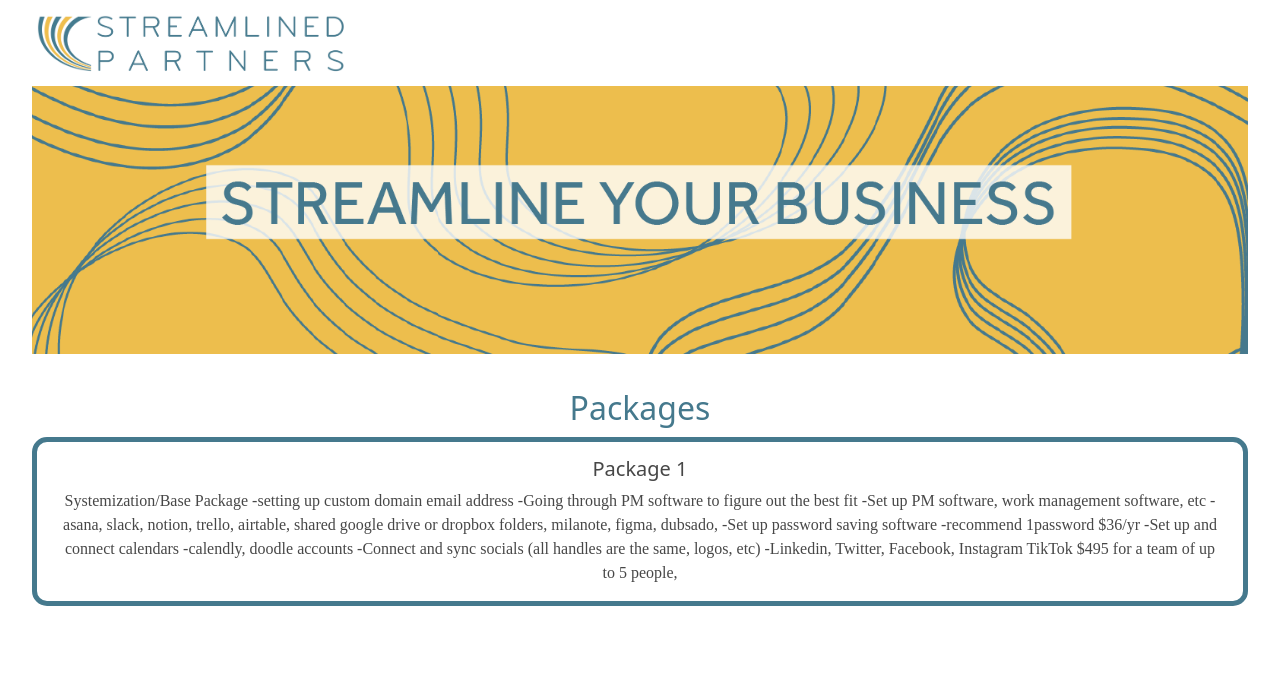
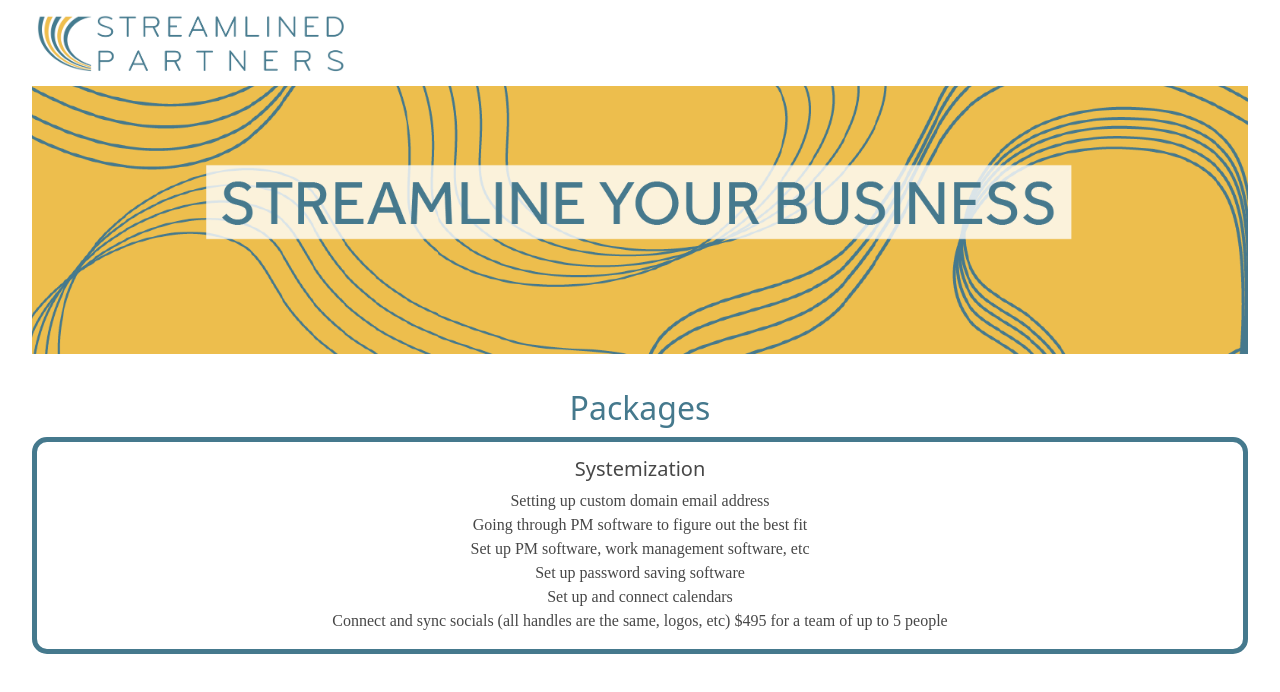
Before and after one commit to rhkearns/streamlined_1, a React (Create React App) app: page /packages in a window 1280 px wide. Shown: the top 692 px of the page. Built offline with nearby package versions, Linux system fonts and the light colour scheme; a web font is replaced by a local one.

Commit message:
package 1 details

```diff
--- a/src/pages/Packages/Packages.jsx
+++ b/src/pages/Packages/Packages.jsx
@@ -8,20 +8,16 @@ const Packages = () => {
 			<img src={cover_img} alt="cover" id="cover-img" />
 			<h2 id="packages">Packages</h2>
 			<div id="packages-section">
-		<h5>Package 1</h5>
-			<p>Systemization/Base Package
-	-setting up custom domain email address
-	-Going through PM software to figure out the best fit
-	-Set up PM software, work management software, etc
-		-asana, slack, notion, trello, airtable, shared google drive or dropbox folders, milanote, figma, dubsado,
-	-Set up password saving software
-		-recommend 1password $36/yr
-	-Set up and connect calendars
-		-calendly, doodle accounts
-	-Connect and sync socials (all handles are the same, logos, etc)
-		-Linkedin, Twitter, Facebook, Instagram TikTok
+		<h5>Systemization</h5>
+			<p>
+	Setting up custom domain email address
+	<br />Going through PM software to figure out the best fit
+	<br />Set up PM software, work management software, etc
+	<br />Set up password saving software
+	<br />Set up and connect calendars
+	<br />Connect and sync socials (all handles are the same, logos, etc)
 
-$495 for a team of up to 5 people,</p>
+$495 for a team of up to 5 people</p>
 			</div>
 			</div>
 	);
```
